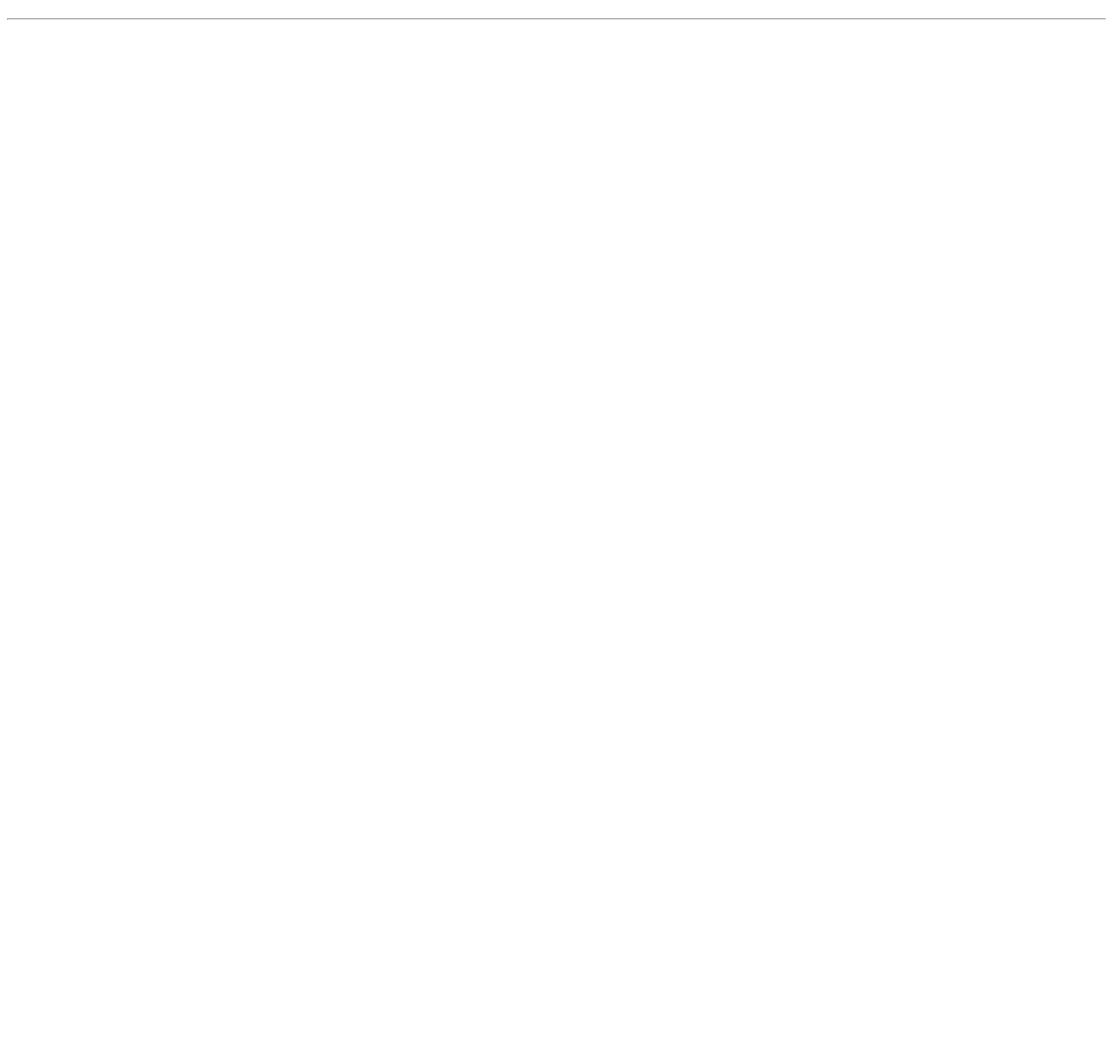
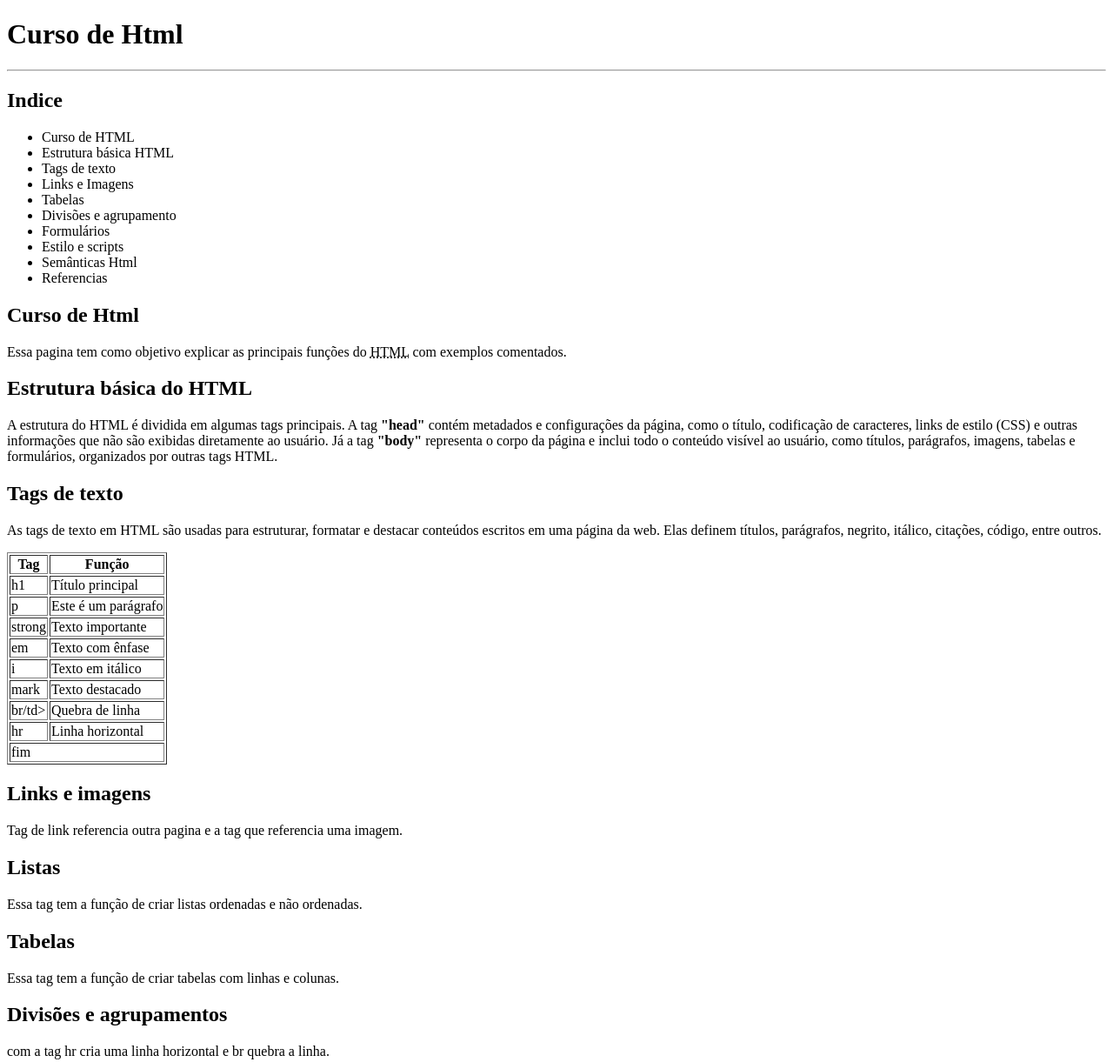
Before and after one commit to Ralf1986/Projeto-html-dio, a plain HTML site: page index.html in a window 1280 px wide. Shown: the top 1221 px of the page at 87% size. Before the commit the page ends 800 px from the top, so only its background shows below. Drawn offline with Linux system fonts and the light colour scheme.

Commit message:
Add content sections for HTML course topics

```diff
--- a/index.html
+++ b/index.html
@@ -1,56 +1,159 @@
 <!DOCTYPE html>
-<html lang="en">
+<html lang="pt-br">
+
 <head>
     <meta charset="UTF-8">
     <meta name="viewport" content="width=device-width, initial-scale=1.0">
-    <title>Document</title>
+    <!--   <<link rel="stylesheet" href="style.css"> -->
+    <title>Curso Html</title>
+    <meta name="description" content="Curso de HTML para iniciantes">
+    <meta name="keywords" content="HTML, curso, iniciantes">
+    <meta name="author" content="Ralf">
+
 </head>
+
 <body>
-    <header><!--header>h1+hr^^main>section*3^^footer-->
-        <h1></h1>
-        <hr>
+
+    <h1>Curso de Html</h1>
+    <hr>
+    <h2>Indice</h2>
+
+    <header>
+
+        <nav>
+            <ul>
+                <li>Curso de HTML</li>
+                <li>Estrutura básica HTML</li>
+                <li>Tags de texto</li>
+                <li>Links e Imagens</li>
+                <li>Tabelas</li>
+                <li>Divisões e agrupamento</li>
+                <li>Formulários</li>
+                <li>Estilo e scripts</li>
+                <li>Semânticas Html</li>
+                <li>Referencias</li>
+            </ul>
+        </nav>
+
     </header>
+
     <main>
+
         <section>
-            <table><!--table>thead>tr>th*2^^tbory>(tr>td*2)*5^tfoot>tr>td-->
+            <h2>Curso de Html</h2>
+            <p>Essa pagina tem como objetivo explicar as principais
+                funções do <abbr title="HyperText Markup Language">HTML</abbr>
+                com exemplos comentados. </p>
+        </section>
+
+        <section>
+            <h2>Estrutura básica do HTML</h2>
+            <p>A estrutura do HTML é dividida em algumas tags principais.
+                A tag
+
+                <strong>"head"</strong> contém metadados e configurações da página, como o título, codificação de
+                caracteres,
+                links de estilo
+                (CSS) e outras informações que não são exibidas diretamente ao usuário.
+                Já a tag
+
+                <strong>"body"</strong> representa o corpo da página e inclui todo o conteúdo visível ao usuário, como
+                títulos, parágrafos,
+                imagens, tabelas e formulários, organizados por outras tags HTML.
+            </p>
+
+        </section>
+
+        <section>
+
+            <h2>Tags de texto</h2>
+            <p>As tags de texto em HTML são usadas para estruturar, formatar e destacar conteúdos escritos em uma página da web. Elas definem títulos, parágrafos, negrito, itálico, citações, código, entre outros.</p>
+
+            <table border="1">
                 <thead>
                     <tr>
-                        <th></th>
-                        <th></th>
+                        <th>Tag</th>
+                        <th>Função</th>
                     </tr>
                 </thead>
-                <tbory>
+
+                <tbody>
+
                     <tr>
-                        <td></td>
-                        <td></td>
+                        <td>h1</td>
+                        <td>Título principal</td>
                     </tr>
                     <tr>
-                        <td></td>
-                        <td></td>
+                        <td>p</td>
+                        <td>Este é um parágrafo</td>
                     </tr>
                     <tr>
-                        <td></td>
-                        <td></td>
+                        <td>strong</td>
+                        <td>Texto importante</td>
                     </tr>
                     <tr>
-                        <td></td>
-                        <td></td>
+                        <td>em</td>
+                        <td>Texto com ênfase</td>
                     </tr>
                     <tr>
-                        <td></td>
-                        <td></td>
+                        <td>i</td>
+                        <td>Texto em itálico</td>
                     </tr>
-                </tbory>
+                    <tr>
+                        <td>mark</td>
+                        <td>Texto destacado</td>
+                    </tr>
+                    <tr>
+                        <td>br/td>
+                        <td>Quebra de linha</td>
+                    </tr>
+                    <tr>
+                        <td>hr</td>
+                        <td>Linha horizontal</td>
+                    </tr>
+
+                </tbody>
                 <tfoot>
                     <tr>
-                        <td></td>
+                        <td colspan="2">fim</td>
                     </tr>
                 </tfoot>
             </table>
+
         </section>
-        <section></section>
-        <section></section>
+
+        <h2>Links e imagens</h2>
+        <p>Tag de link referencia outra pagina e a tag que referencia uma imagem.</p>
+
+        <h2>Listas</h2>
+        <p>Essa tag tem a função de criar listas ordenadas e não ordenadas.</p>
+
+        <h2>Tabelas</h2>
+        <p>Essa tag tem a função de criar tabelas com linhas e colunas.</p>
+
+        <h2>Divisões e agrupamentos</h2>
+        <p>com a tag hr cria uma linha horizontal e br quebra a linha.</p>
+
+        <h2>Formulários</h2>
+        <p>Tags para capitura de dados de usuario</p>
+
+        <h2>Estilo e scripts</h2>
+        <p>Em construção...</p>
+
+        <h2>Semânticas HTML5L</h2>
+        <p>tegas para configuras estrutura da pagina</p>
+
+        <p>Inicio</p>
+        <p></p>
+
     </main>
-    <footer></footer>
+
+    <footer>
+        <h2>Referencias</h2>
+        <p></p>
+        <p>Inicio</p>
+        <p></p>
+    </footer>
 </body>
+
 </html>
```
